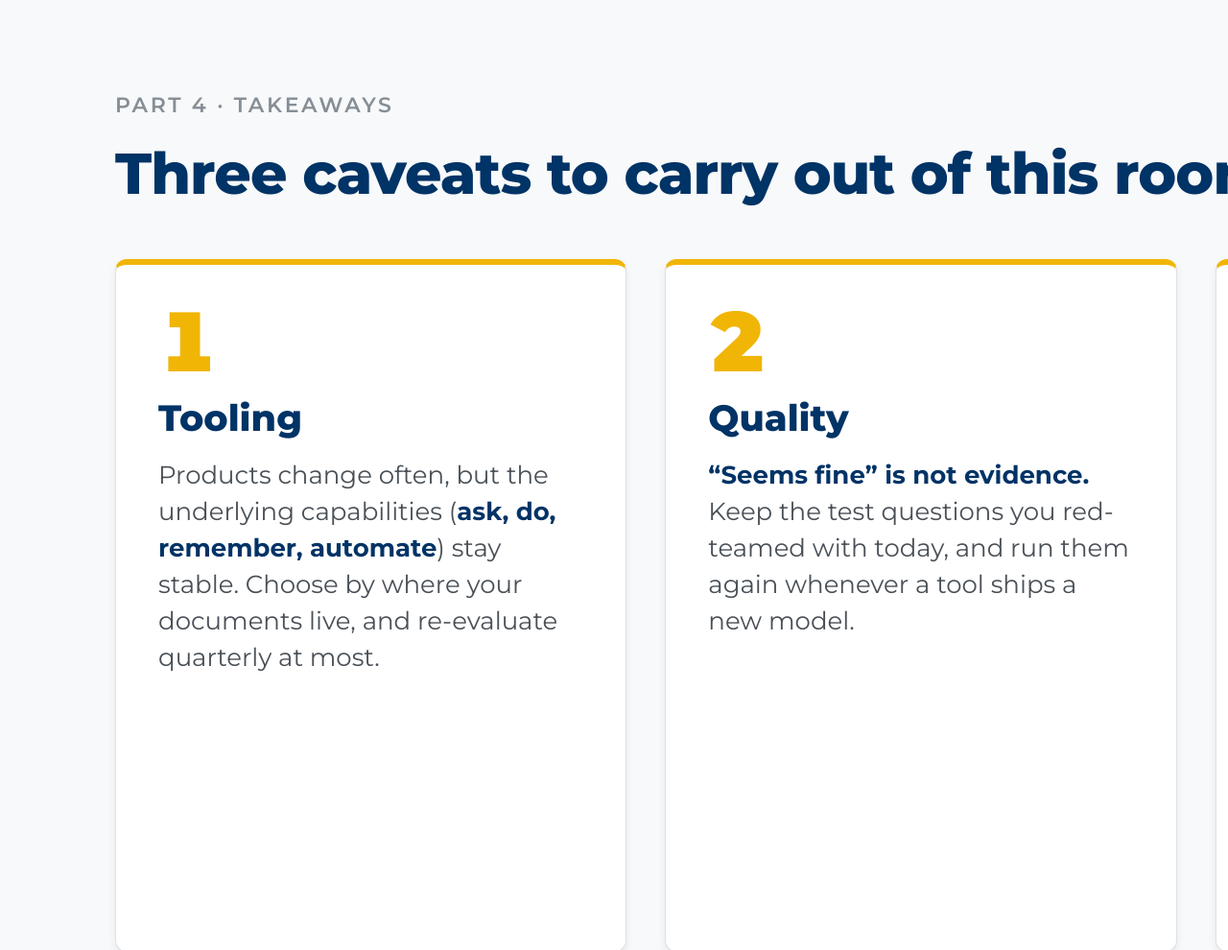
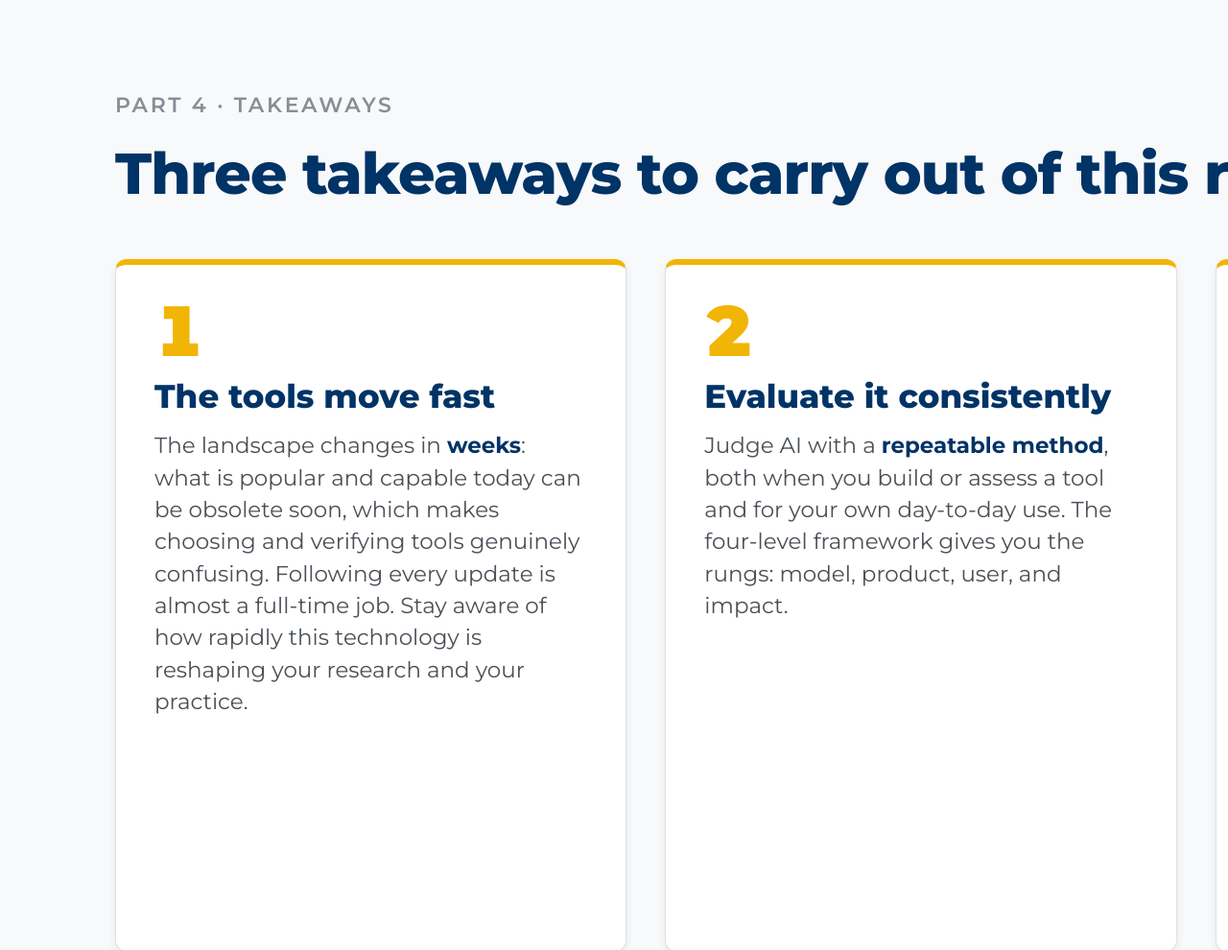
Before and after one commit to littlehifive/ai-workshop-nyu, a website: page slides/27-caveats.html in a window 1280 px wide. Shown: the top 990 px of the page at 96% size. Drawn offline with Linux system fonts and the light colour scheme.

Commit message:
Content: prompt RCSC framework, slide 25 alignment, three takeaways
- Slide 22 (prompt makeover): structured request uses role, context,
  structure, and constraints; step 3 reworded to match
- Slide 25 (skill activity): top-align the side boxes with the step list
- Slide 27: reframe from "caveats" to three takeaways (fast-moving tools,
  consistent four-level evaluation, mind personal/proxy/collective agency)

Co-Authored-By: Claude Opus 4.8 (1M context) <noreply@anthropic.com>

```diff
--- a/slides/27-caveats.html
+++ b/slides/27-caveats.html
@@ -2,7 +2,7 @@
 <html lang="en">
 <head>
 <meta charset="utf-8">
-<title>Caveats</title>
+<title>Three takeaways</title>
 <link rel="stylesheet" href="shared/fonts.css">
 <link rel="stylesheet" href="shared/anim.css">
 <link rel="stylesheet" href="shared/taf.css">
@@ -25,16 +25,17 @@
     padding: 40px 44px 44px;
     min-width: 0;
   }
+  .cav { gap: 16px; padding: 36px 40px 40px; }
   .cav .num {
-    font-size: 88px; font-weight: 900; color: var(--gold); line-height: 0.9;
+    font-size: 74px; font-weight: 900; color: var(--gold); line-height: 0.9;
     letter-spacing: -0.03em; font-variant-numeric: tabular-nums;
   }
   .cav .ctitle {
-    font-size: 38px; font-weight: 800; color: var(--navy); line-height: 1.1;
+    font-size: 34px; font-weight: 800; color: var(--navy); line-height: 1.1;
     margin: 0;
   }
   .cav .cbody {
-    font-size: 26px; font-weight: 400; line-height: 1.46; color: var(--ink-secondary);
+    font-size: 23px; font-weight: 400; line-height: 1.45; color: var(--ink-secondary);
     margin: 0;
   }
   .cav .cbody .em { font-weight: 700; color: var(--navy); }
@@ -44,26 +45,26 @@
   <div class="slide">
     <div class="a-header">
       <p class="eyebrow" data-reveal>Part 4 &middot; Takeaways</p>
-      <h1 data-reveal>Three caveats to carry out of this room</h1>
+      <h1 data-reveal>Three takeaways to carry out of this room</h1>
     </div>
 
     <div class="caveats">
       <div class="cav" data-reveal style="--reveal-delay:.25s">
         <span class="num">1</span>
-        <p class="ctitle">Tooling</p>
-        <p class="cbody">Products change often, but the underlying capabilities (<span class="em">ask, do, remember, automate</span>) stay stable. Choose by where your documents live, and re-evaluate quarterly at most.</p>
+        <p class="ctitle">The tools move fast</p>
+        <p class="cbody">The landscape changes in <span class="em">weeks</span>: what is popular and capable today can be obsolete soon, which makes choosing and verifying tools genuinely confusing. Following every update is almost a full-time job. Stay aware of how rapidly this technology is reshaping your research and your practice.</p>
       </div>
 
       <div class="cav" data-reveal style="--reveal-delay:.45s">
         <span class="num">2</span>
-        <p class="ctitle">Quality</p>
-        <p class="cbody"><span class="em">&ldquo;Seems fine&rdquo; is not evidence.</span> Keep the test questions you red-teamed with today, and run them again whenever a tool ships a new model.</p>
+        <p class="ctitle">Evaluate it consistently</p>
+        <p class="cbody">Judge AI with a <span class="em">repeatable method</span>, both when you build or assess a tool and for your own day-to-day use. The four-level framework gives you the rungs: model, product, user, and impact.</p>
       </div>
 
       <div class="cav" data-reveal style="--reveal-delay:.65s">
         <span class="num">3</span>
-        <p class="ctitle">Agency</p>
-        <p class="cbody">AI produces the draft, and <span class="em">you make the decisions.</span> Once you stop verifying its output, the work is no longer research.</p>
+        <p class="ctitle">Mind your agency</p>
+        <p class="cbody">There are very non-agentic and very agentic ways to use AI. It is genuinely powerful, so stay mindful of how your <span class="em">personal, proxy, and collective agency</span> shifts in relation to it.</p>
       </div>
     </div>
   </div>
```
Also changed, not shown: slides/21-prompt-makeover.html (+4 -4 lines), slides/25-skill-creator.html (+1 -1 lines).
